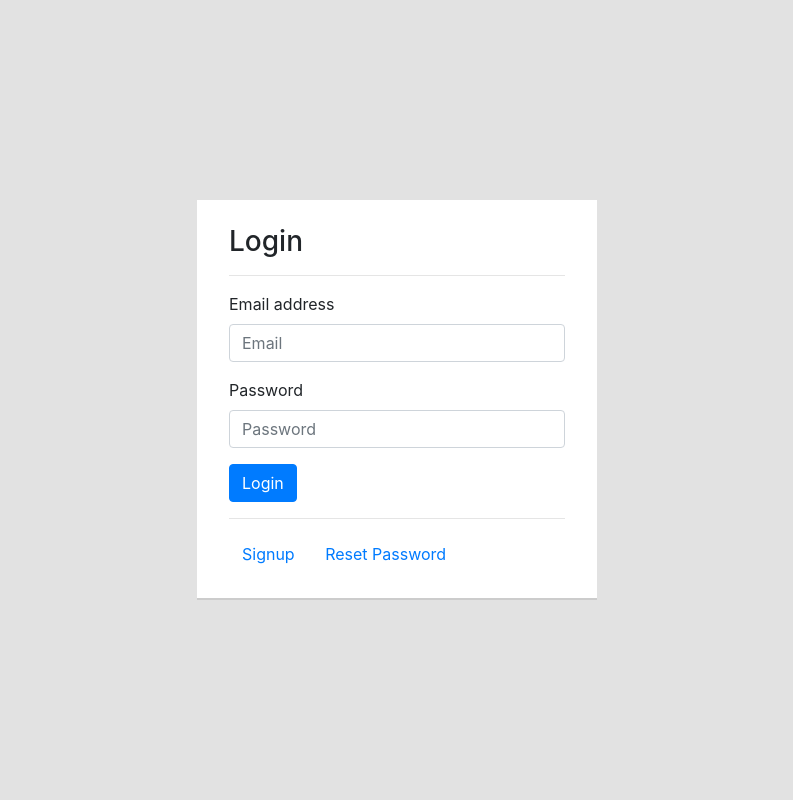
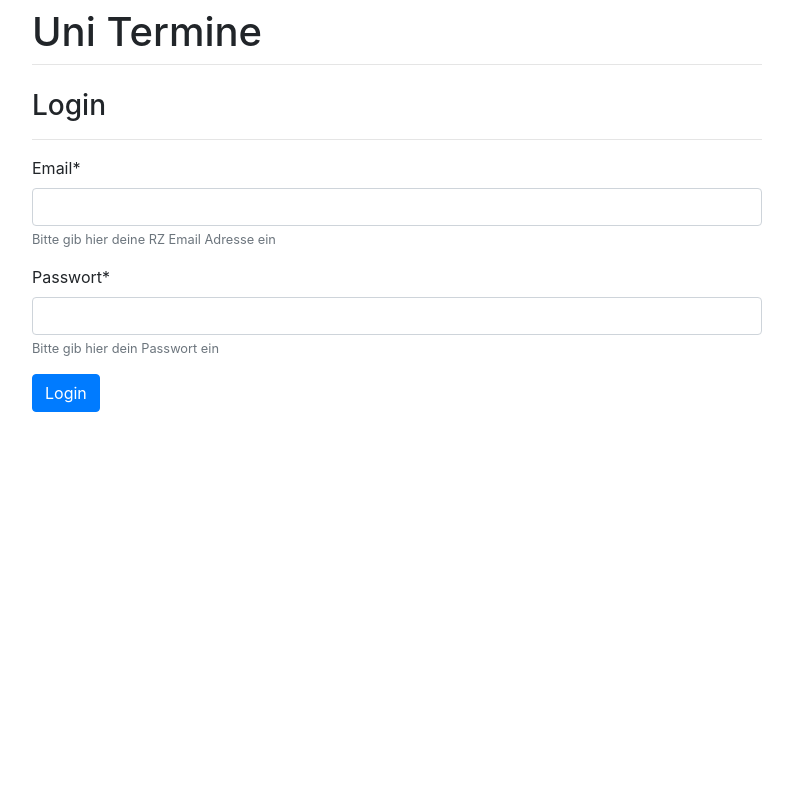
Before and after one commit to BenjaminAm/Django-Terminapplikation, a Django app: page /login/ in a window 1280 px wide. Shown: the whole page, without its empty margins (243-1036 px from the left). Run offline with Django 3.2, Linux system fonts and the light colour scheme; some libraries are stand-ins or nearby versions.

Commit message:
Updated Login Formular with Bootstrap. Added base template.

```diff
--- /dev/null
+++ b/termin_app_projekt/templates/base.html
@@ -0,0 +1,21 @@
+<!doctype html>
+<html lang="en">
+  <head>
+    <meta charset="utf-8">
+    <meta name="viewport" content="width=device-width, initial-scale=1, shrink-to-fit=no">
+    <link rel="stylesheet" href="https://stackpath.bootstrapcdn.com/bootstrap/4.1.3/css/bootstrap.min.css" integrity="sha384-MCw98/SFnGE8fJT3GXwEOngsV7Zt27NXFoaoApmYm81iuXoPkFOJwJ8ERdknLPMO" crossorigin="anonymous"><script src="https://stackpath.bootstrapcdn.com/bootstrap/4.1.3/js/bootstrap.min.js" integrity="sha384-ChfqqxuZUCnJSK3+MXmPNIyE6ZbWh2IMqE241rYiqJxyMiZ6OW/JmZQ5stwEULTy" crossorigin="anonymous"></script>
+    <title>Uni Termine</title>
+  </head>
+  <body>
+    <div class="container">
+      <div class="row justify-content-center">
+        <div class="col-8">
+          <h1 class="mt-2">Uni Termine</h1>
+          <hr class="mt-0 mb-4">
+          {% block content %}
+          {% endblock %}
+        </div>
+      </div>
+    </div>
+  </body>
+</html>
--- a/termin_app_projekt/templates/login/login.html
+++ b/termin_app_projekt/templates/login/login.html
@@ -1,51 +1,21 @@
-<!DOCTYPE html>
-<html lang="en">
-<head>
-    <meta charset="UTF-8">
-    <title>Login</title>
-    <script src="https://code.jquery.com/jquery-3.2.1.slim.min.js" integrity="sha384-KJ3o2DKtIkvYIK3UENzmM7KCkRr/rE9/Qpg6aAZGJwFDMVNA/GpGFF93hXpG5KkN" crossorigin="anonymous"></script>
-    <script src="https://cdnjs.cloudflare.com/ajax/libs/popper.js/1.12.9/umd/popper.min.js" integrity="sha384-ApNbgh9B+Y1QKtv3Rn7W3mgPxhU9K/ScQsAP7hUibX39j7fakFPskvXusvfa0b4Q" crossorigin="anonymous"></script>
-    <link rel="stylesheet" href="https://maxcdn.bootstrapcdn.com/bootstrap/4.0.0/css/bootstrap.min.css" integrity="sha384-Gn5384xqQ1aoWXA+058RXPxPg6fy4IWvTNh0E263XmFcJlSAwiGgFAW/dAiS6JXm" crossorigin="anonymous">
-    <script src="https://maxcdn.bootstrapcdn.com/bootstrap/4.0.0/js/bootstrap.min.js" integrity="sha384-JZR6Spejh4U02d8jOt6vLEHfe/JQGiRRSQQxSfFWpi1MquVdAyjUar5+76PVCmYl" crossorigin="anonymous"></script>
-    {% load static %}
-    <link rel="stylesheet" href="{% static 'login.css' %}">
-</head>
-<body>
+{% extends 'base.html' %}
 
+{% load crispy_forms_tags %}
+
+{% block content %}
 
 <div class="back">
-
-
   <div class="div-center">
-
-
     <div class="content">
-
-
       <h3>Login</h3>
       <hr />
-      <form>
-        <div class="form-group">
-          <label for="exampleInputEmail1">Email address</label>
-          <input type="email" class="form-control" id="exampleInputEmail1" placeholder="Email">
-        </div>
-        <div class="form-group">
-          <label for="exampleInputPassword1">Password</label>
-          <input type="password" class="form-control" id="exampleInputPassword1" placeholder="Password">
-        </div>
+      <form method="post" class="post-form">
+          {% csrf_token %}
+          {{ form|crispy }}
         <button type="submit" class="btn btn-primary">Login</button>
-        <hr />
-        <button type="button" class="btn btn-link">Signup</button>
-        <button type="button" class="btn btn-link">Reset Password</button>
+      </form>
+    </div>
+  </div>
+</div>
 
-      </form>
-
-    </div>
-
-
-    </span>
-  </div>
-
-</div>
-</body>
-</html>
+{% endblock %}
--- /dev/null
+++ b/termin_app_projekt/termin_app/forms.py
@@ -0,0 +1,7 @@
+from django import forms
+
+
+
+class LoginForm(forms.Form):
+    email = forms.EmailField(label="Email", help_text="Bitte gib hier deine RZ Email Adresse ein", max_length=50)
+    password  = forms.CharField(label="Passwort", help_text="Bitte gib hier dein Passwort ein", max_length = 50)
--- a/termin_app_projekt/termin_app/views.py
+++ b/termin_app_projekt/termin_app/views.py
@@ -1,12 +1,20 @@
 from django.shortcuts import render
 from django.http import HttpResponse
 from django.template import loader
+from .forms import LoginForm
+from django.views.decorators.http import require_http_methods
 
 
 """Login view for LDAP sign in"""
+@require_http_methods(["GET", "POST"])
 def loginView(request):
-    template = loader.get_template("login/login.html")
-    return HttpResponse(template.render())
+    if request.method == "GET":
+        login_data = LoginForm()
+        return render(request, "login/login.html", {'form': login_data})
+    elif request.method == "POST":
+        form = LoginForm(request.POST)
+
+
 
 """Home view to see all allowed appointments in a calendar"""
 def homeView(request):
--- a/termin_app_projekt/termin_app_projekt/settings.py
+++ b/termin_app_projekt/termin_app_projekt/settings.py
@@ -38,6 +38,7 @@ INSTALLED_APPS = [
     'django.contrib.messages',
     'django.contrib.staticfiles',
     'termin_app.apps.TerminAppConfig',
+    'crispy_forms',
 ]
 
 MIDDLEWARE = [
@@ -120,3 +121,6 @@ USE_TZ = True
 # https://docs.djangoproject.com/en/3.1/howto/static-files/
 
 STATIC_URL = '/static/'
+
+
+CRISPY_TEMPLATE_PACK = 'bootstrap4'
```
Also changed, not shown: termin_app_projekt/templates/index.html (+3 -9 lines).
